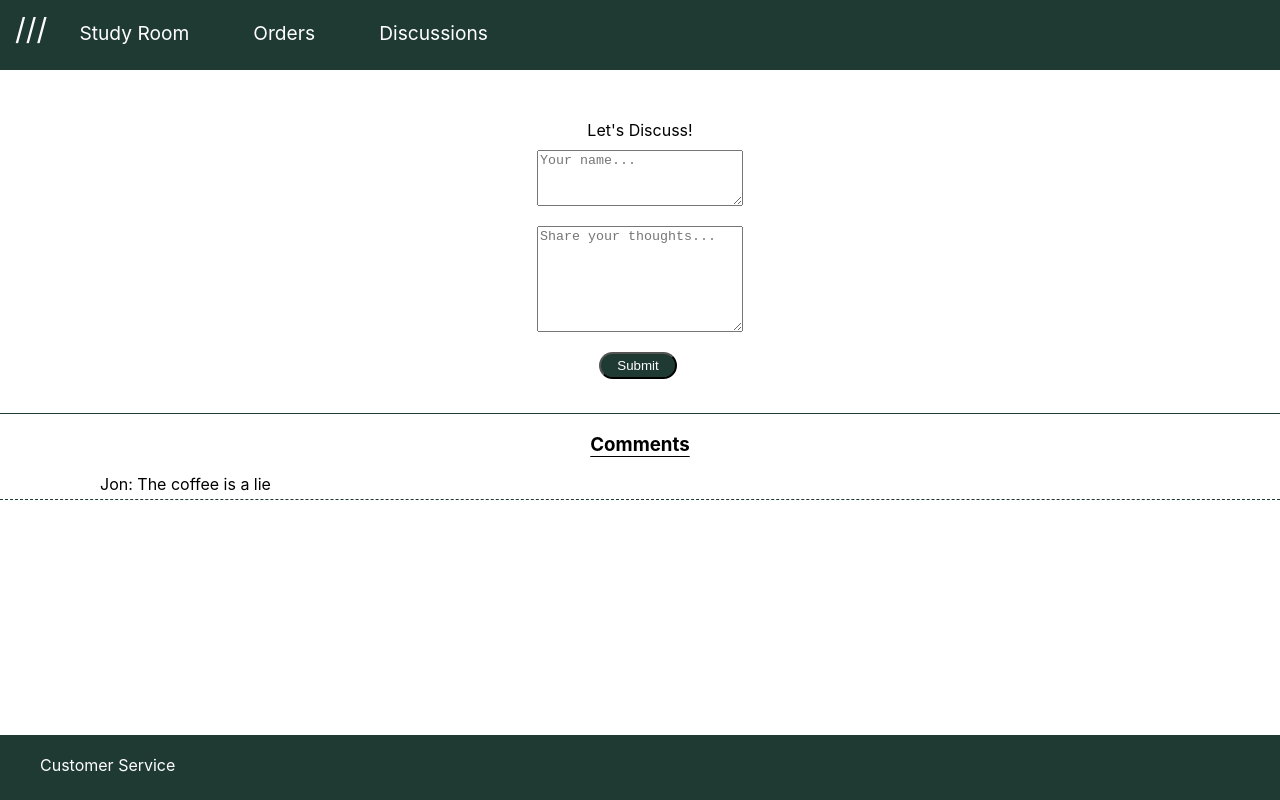
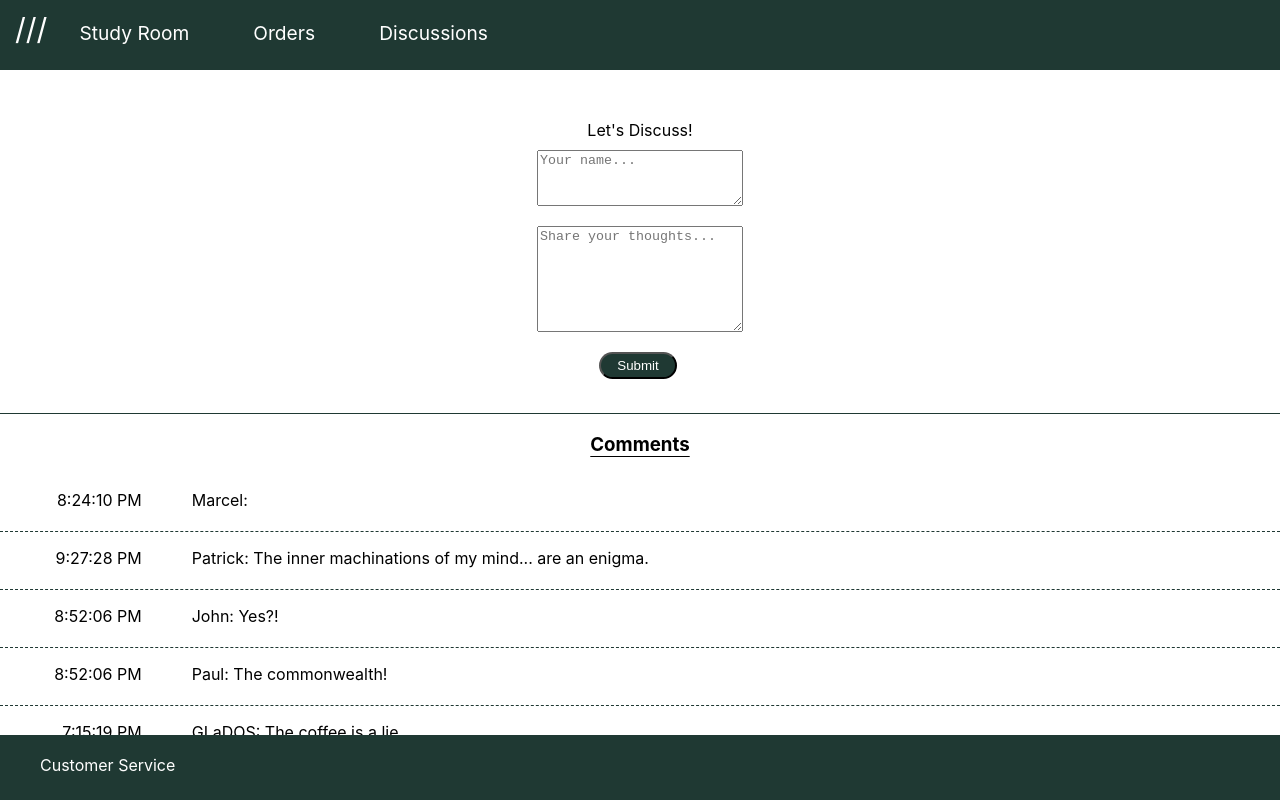
Before and after one commit to jcollinc/Study-Room, a React (Create React App) app in the folder our-project/: page /discussions in a window 1280 px wide. Built offline with nearby package versions, Linux system fonts and the light colour scheme; data requests are answered from the project's data file.

Commit message:
added timestamp and starter comments

```diff
--- a/our-project/coffee.json
+++ b/our-project/coffee.json
@@ -145,9 +145,34 @@
   ],
   "suggestions": [
     {
-      "name": "Jon",
-      "comment": "The coffee is a lie",
+      "postTime": "7:15:19 PM",
+      "name": "GLaDOS",
+      "comment": "The coffee is a lie.",
       "id": 1
+    },
+    {
+      "postTime": "8:52:06 PM",
+      "name": "Paul",
+      "comment": "The commonwealth! ",
+      "id": 2
+    },
+    {
+      "postTime": "8:52:06 PM",
+      "name": "John",
+      "comment": "Yes?!",
+      "id": 3
+    },
+    {
+      "postTime": "9:27:28 PM",
+      "name": "Patrick",
+      "comment": "The inner machinations of my mind... are an enigma.",
+      "id": 4
+    },
+    {
+      "postTime": "8:24:10 PM",
+      "name": "Marcel",
+      "comment": "   ",
+      "id": 5
     }
   ]
 }
--- a/our-project/src/components/Discussions.js
+++ b/our-project/src/components/Discussions.js
@@ -7,13 +7,13 @@ function Discussions({ handleAddItem }) {
 	const [name, setName] = useState('')
 	const [error, setError] = useState('')
 
-
     function handleSubmit(e) {
       e.preventDefault();
 	  console.log(name, "this is name")
 	  console.log(comment, "this is comment")
 
-      const formData = { name, comment }
+	  let postTime = new Date().toLocaleTimeString()
+      const formData = { postTime, name, comment }
 
       {/* Controlled form input validation! */}
       if (name.length > 0 && comment.length > 0) {
@@ -40,11 +40,16 @@ function Discussions({ handleAddItem }) {
 		fetch('http://localhost:3000/suggestions')
 		.then(res => res.json())
 		.then(suggestions => {
-			setSuggestions(suggestions)
+			setSuggestions(suggestions.reverse())
 		})
 	}, [])
 
-	let itemsToDisplay = suggestions.map(suggestion => <p key={suggestion.id}>{suggestion.name}: {suggestion.comment} </p>)
+	let itemsToDisplay = suggestions.map(suggestion =>
+		<div id="time-comment" key={suggestion.id}>
+			<p id="time" >{suggestion.postTime} </p>
+			<p id="comment">{suggestion.name}: {suggestion.comment} </p>
+		</div>
+	)
 
 	let form = (
 		<div className="form-container">
--- a/our-project/src/index.css
+++ b/our-project/src/index.css
@@ -324,8 +324,27 @@ h3 {
   /* border-bottom: solid 0.5px #1f3933; */
 }
 
-.comments-container p {
-  padding-left: 100px;
+.comments-container {
+  max-width: 100%;
+
+}
+
+#comment {
+  width: 90%;
+  padding-left: 50px;
+  overflow-wrap: break-word;
+}
+
+#time {
+  width: 150px;
+  text-align: right;
+  margin-top: auto;
+  margin-bottom: auto;
+}
+
+#time-comment {
+  position: relative;
+  display: flex;
   border-bottom: dashed 1px #1f3933;
   padding-bottom: 5px;
 }
```
